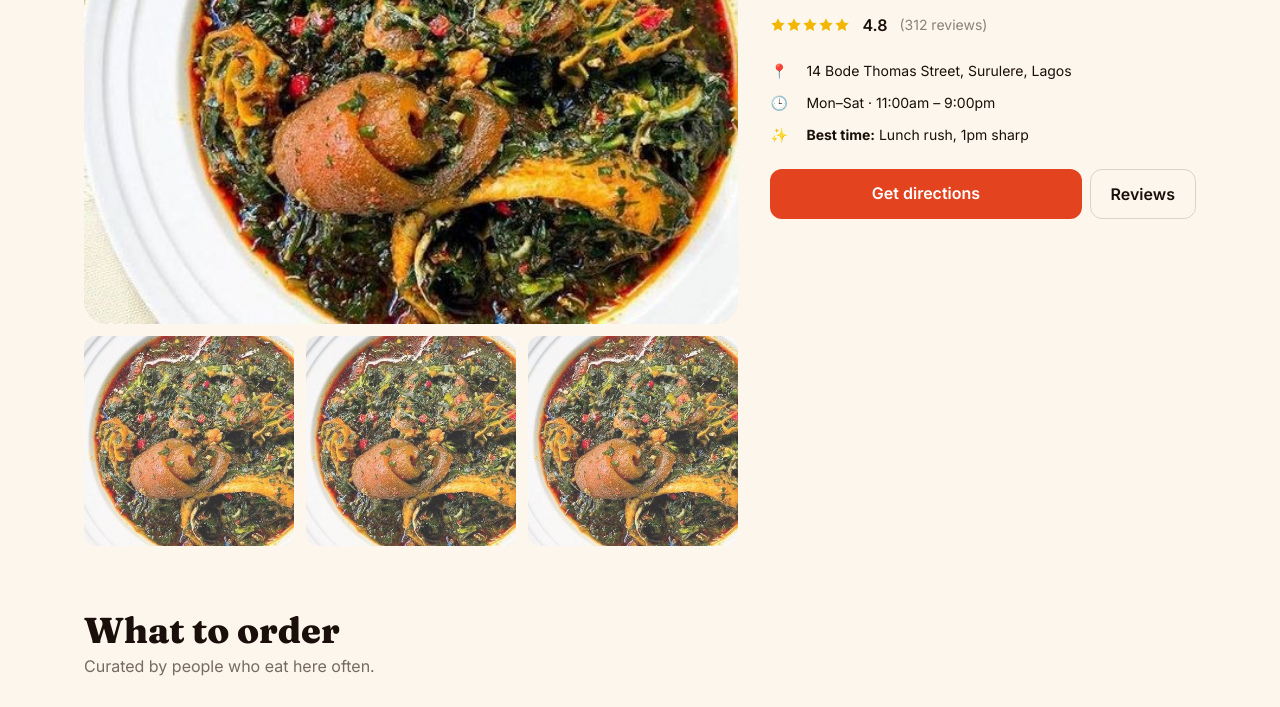
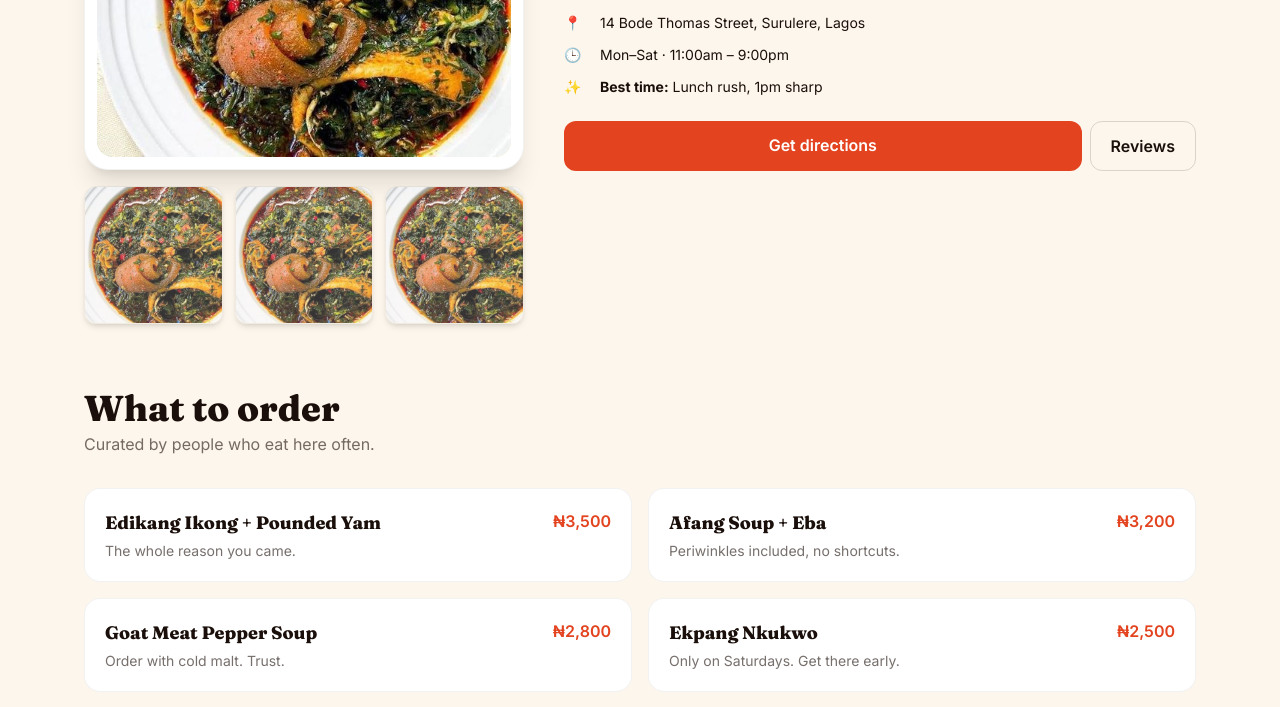
Before and after one commit to idamajessicamaro-lgtm/new-repository, a website: page spot.html in a window 1280 px wide. Shown: the part 312-1019 px from the top of the page. Drawn offline with nearby package versions, Linux system fonts and the light colour scheme.

```diff
--- a/app.js
+++ b/app.js
@@ -13,7 +13,7 @@
       <div class="hidden md:flex items-center gap-8 text-sm font-semibold">
         <a href="./index.html"    class="${active==='home'?'text-chili':'text-ink/70'} hover:text-chili transition">Home</a>
         <a href="./explore.html" class="${active==='explore'?'text-chili':'text-ink/70'} hover:text-chili transition">Explore</a>
-        <a href="./index.html#how-it-works" class="text-ink/70 hover:text-chili transition">How it works</a>
+
         <a href="./explore.html" class="bg-ink hover:bg-chili text-cream rounded-full px-4 py-2 transition">Find food</a>
       </div>
       <button id="hamburger" class="md:hidden p-2 -mr-2" aria-label="Open menu">
@@ -31,9 +31,9 @@
     <div class="px-5 py-10 flex flex-col gap-6 text-2xl font-display font-bold">
       <a href="./index.html"    class="hover:text-chili transition">Home</a>
       <a href="./explore.html" class="hover:text-chili transition">Explore spots</a>
-      <a href="./index.html#how-it-works" class="hover:text-chili transition">How it works</a>
+
       <a href="./explore.html" class="mt-4 inline-block bg-chili text-white rounded-full px-6 py-3 text-base text-center">Find food near me</a>
-    </div>
+    </div><
   </div>`;
   const mob = document.getElementById('mobile-nav');
   document.getElementById('hamburger').onclick = () => mob.classList.add('open');
@@ -167,26 +167,28 @@
   root.innerHTML = `
     <a href="./explore.html" class="inline-flex items-center gap-1 text-sm text-ink/60 hover:text-chili transition">← Back to explore</a>
 
-    <div class="mt-4 grid lg:grid-cols-5 gap-8">
-      <div class="lg:col-span-3">
-        <div class="relative rounded-3xl overflow-hidden bg-gradient-to-br ${spot.color} aspect-[4/3] animate-pop">
-          ${spot.image
-            ? `<img src="${spot.image}" alt="${spot.name}" class="absolute inset-0 w-full h-full object-cover" />`
-            : `<div class="absolute inset-0 grid place-items-center text-[180px] md:text-[240px]">${spot.emoji}</div>`}
-          <div class="absolute top-4 left-4 flex gap-2">
-            <span class="bg-white/90 px-3 py-1 rounded-full text-xs font-semibold">${spot.type}</span>
-            <span class="bg-ink/90 text-cream px-3 py-1 rounded-full text-xs font-semibold">${spot.price}</span>
+    <div class="mt-4 grid lg:grid-cols-12 gap-10 items-start">
+      <div class="lg:col-span-5">
+        <div class="bg-white rounded-3xl p-3 shadow-xl border border-ink/5 animate-pop">
+          <div class="relative rounded-2xl overflow-hidden bg-gradient-to-br ${spot.color} aspect-[4/3]">
+            ${spot.image
+              ? `<img src="${spot.image}" alt="${spot.name}" class="absolute inset-0 w-full h-full object-cover" />`
+              : `<div class="absolute inset-0 grid place-items-center text-[120px] md:text-[160px]">${spot.emoji}</div>`}
+            <div class="absolute top-3 left-3 flex gap-2">
+              <span class="bg-white/90 px-3 py-1 rounded-full text-xs font-semibold">${spot.type}</span>
+              <span class="bg-ink/90 text-cream px-3 py-1 rounded-full text-xs font-semibold">${spot.price}</span>
+            </div>
           </div>
         </div>
 
-        <div class="grid grid-cols-3 gap-3 mt-3">
+        <div class="grid grid-cols-3 gap-3 mt-4">
           ${[1,2,3].map(()=> spot.image
-            ? `<div class="aspect-square rounded-xl overflow-hidden"><img src="${spot.image}" alt="${spot.name}" class="w-full h-full object-cover opacity-80 hover:opacity-100 transition" /></div>`
+            ? `<div class="aspect-square rounded-xl overflow-hidden shadow-md border border-ink/5"><img src="${spot.image}" alt="${spot.name}" class="w-full h-full object-cover opacity-80 hover:opacity-100 transition" /></div>`
             : `<div class="aspect-square rounded-xl bg-gradient-to-br ${spot.color} grid place-items-center text-4xl opacity-70">${spot.emoji}</div>`).join('')}
         </div>
       </div>
 
-      <div class="lg:col-span-2">
+      <div class="lg:col-span-7">
         <p class="text-chili font-semibold text-sm uppercase tracking-wider">${spot.area} · ${spot.city}</p>
         <h1 class="font-display font-black text-4xl md:text-5xl mt-2 leading-tight">${spot.name}</h1>
         <p class="mt-3 text-lg text-ink/70">${spot.tagline}</p>
```
Also changed, not shown: index.html (+8 -33 lines).
